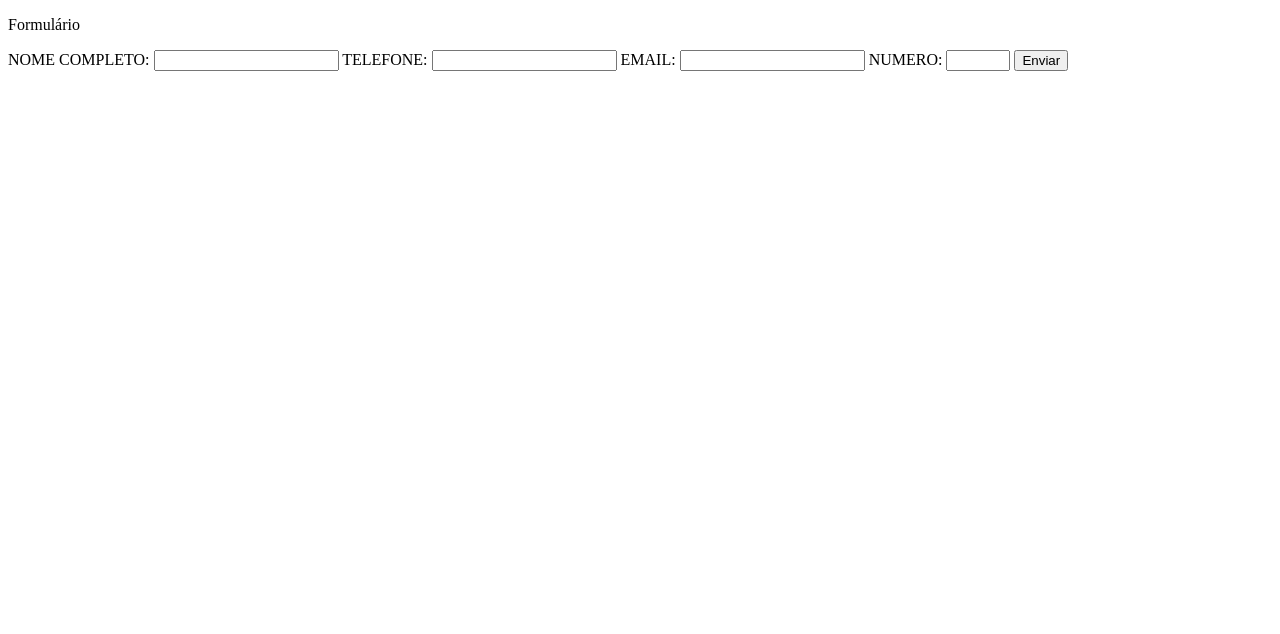
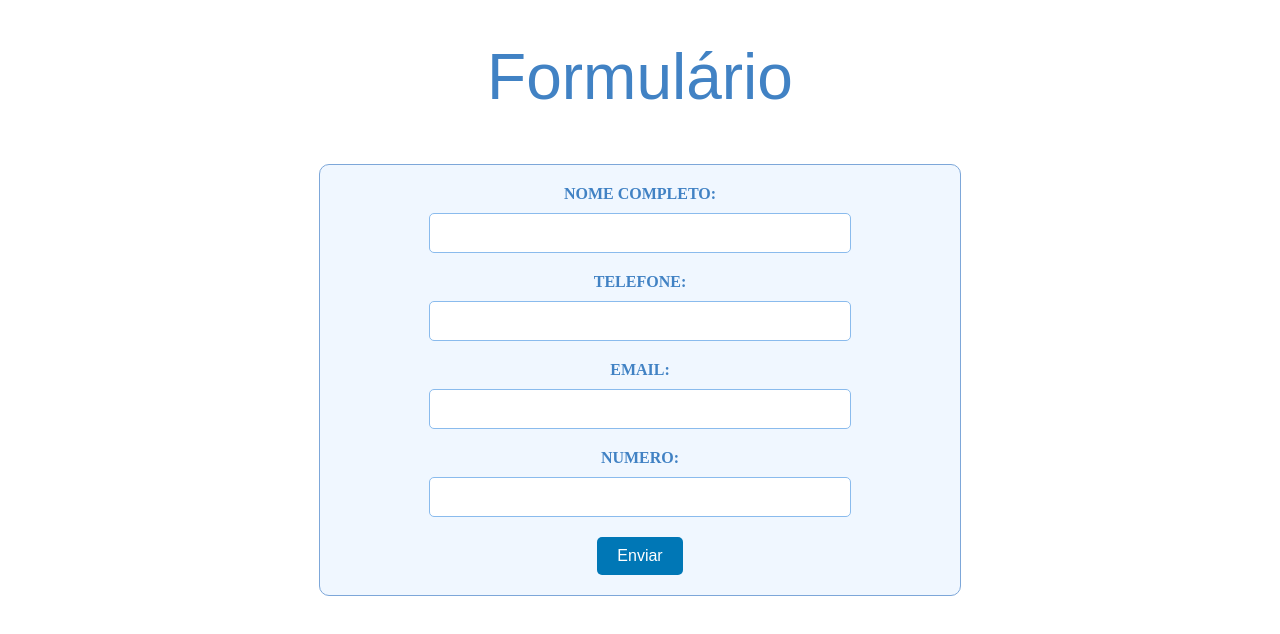
Before and after one commit to GuilhermeMori/Formulario, a plain HTML site: page index.html in a window 1280 px wide. Drawn offline with Linux system fonts and the light colour scheme.

Commit message:
Criaçao do arquivo index.css e linkagem de css a pagina index.html

```diff
--- /dev/null
+++ b/css/index.css
@@ -0,0 +1,60 @@
+form {
+  display: flex;
+  flex-direction: column;
+  align-items: center;
+  margin: 20px auto;
+  max-width: 600px;
+  padding: 20px;
+  border: 1px solid #ccc;
+  border-radius: 10px;
+  background-color: #f0f7ff;
+  border-color: #7da7d9;
+  color: #333;
+  margin-top: 50px;
+}
+
+label {
+  font-weight: bold;
+  margin-bottom: 10px;
+  color: #4182c4;
+}
+
+input {
+  padding: 10px;
+  border: 1px solid #ccc;
+  border-radius: 5px;
+  margin-bottom: 20px;
+  width: 100%;
+  max-width: 400px;
+  font-size: 1rem;
+  background-color: #fff;
+  border-color: #8abbed;
+  color: #333;
+}
+
+button {
+  background-color: #0077b6;
+  color: #fff;
+  border: none;
+  border-radius: 5px;
+  padding: 10px 20px;
+  font-size: 16px;
+  cursor: pointer;
+  transition: background-color 0.3s;
+  color: #fff;
+  border-color: #0077b6;
+}
+
+button:hover {
+  background-color: #023e8a;
+  border-color: #023e8a;
+}
+
+p {
+  text-align: center;
+  font-size: 4rem;
+  margin: 40px 0px;
+  padding: 0px;
+  font-family: Arial, Helvetica, sans-serif;
+  color: #4182c4;
+}
--- a/index.html
+++ b/index.html
@@ -1,16 +1,17 @@
 <!DOCTYPE html>
-<html lang="en">
+<html lang="pt-br">
 
 <head>
   <meta charset="UTF-8">
   <meta http-equiv="X-UA-Compatible" content="IE=edge">
   <meta name="viewport" content="width=device-width, initial-scale=1.0">
   <title>Formulario com Validação</title>
+  <link rel="stylesheet" href="/css/index.css">
 </head>
 
 <body>
   <p>Formulário </p>
-
+  <form onsubmit="return validateForm()">
     <label for="full-name">NOME COMPLETO:</label>
     <input type="text" id="full-name" name="full-name" pattern="[a-zA-Z ]{1,100}" required>
     <label for="phone">TELEFONE:</label>
@@ -21,7 +22,6 @@
     <input type="number" id="number" name="number" min="1" max="999" required>
     <button type="submit">Enviar</button>
   </form>
-
 </body>
 
 </html>
```
Lines whose indentation alone changed are shown as unchanged.
